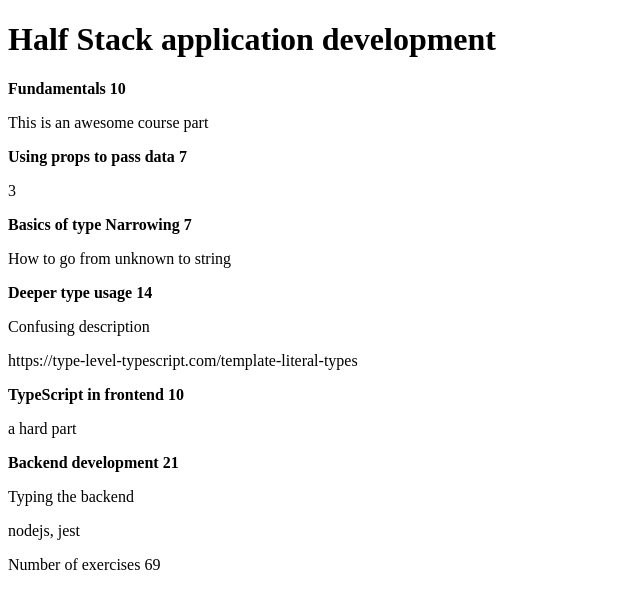
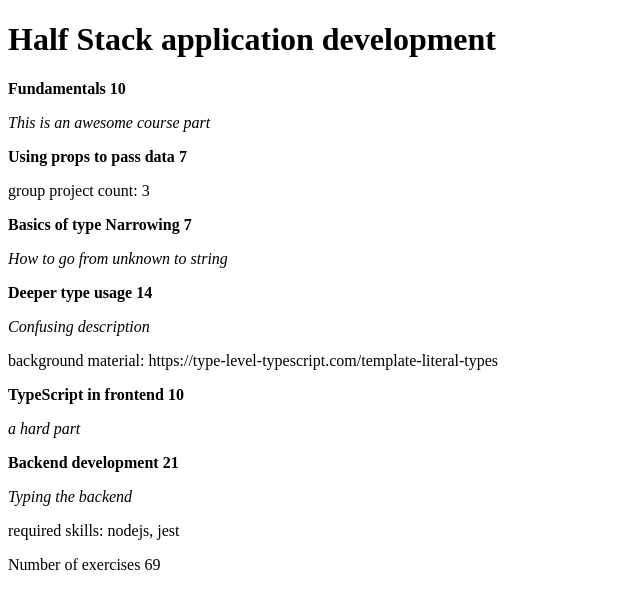
Before and after one commit to tyj916/fs-typescript, a React (Vite) app in the folder course/: page / in a window 1280 px wide. Shown: the top 608 px of the page, without its empty margins (0-640 px from the left). Built offline with nearby package versions, Linux system fonts and the light colour scheme.

Commit message:
Add descriptive text to Part component

```diff
--- a/course/src/components/Part.tsx
+++ b/course/src/components/Part.tsx
@@ -11,7 +11,7 @@ const PartBase = ({ name, exerciseCount }: CoursePartBase) => {
 const PartWithDescription = ({ name, exerciseCount, description }: CoursePartDescription) => {
   return (<>
     <PartBase name={name} exerciseCount={exerciseCount} />
-    <p>{description}</p>
+    <p><em>{description}</em></p>
   </>)
 }
 
@@ -34,7 +34,7 @@ const Part = ({ part }: PartProps) => {
     case 'group':
       return <div key={part.name}>
         <PartBase name={part.name} exerciseCount={part.exerciseCount} />
-        <p>{part.groupProjectCount}</p>
+        <p>group project count: {part.groupProjectCount}</p>
       </div>
     case 'background':
       return <div key={part.name}>
@@ -43,7 +43,7 @@ const Part = ({ part }: PartProps) => {
           exerciseCount={part.exerciseCount}
           description={part.description}
         />
-        <p>{part.backgroundMaterial}</p>
+        <p>background material: {part.backgroundMaterial}</p>
       </div>
     case 'special':
       return <div key={part.name}>
@@ -52,7 +52,7 @@ const Part = ({ part }: PartProps) => {
           exerciseCount={part.exerciseCount}
           description={part.description}
         />
-        <p>{part.requirements.join(', ')}</p>
+        <p>required skills: {part.requirements.join(', ')}</p>
       </div>
     default:
       return assertNever(part);
```
